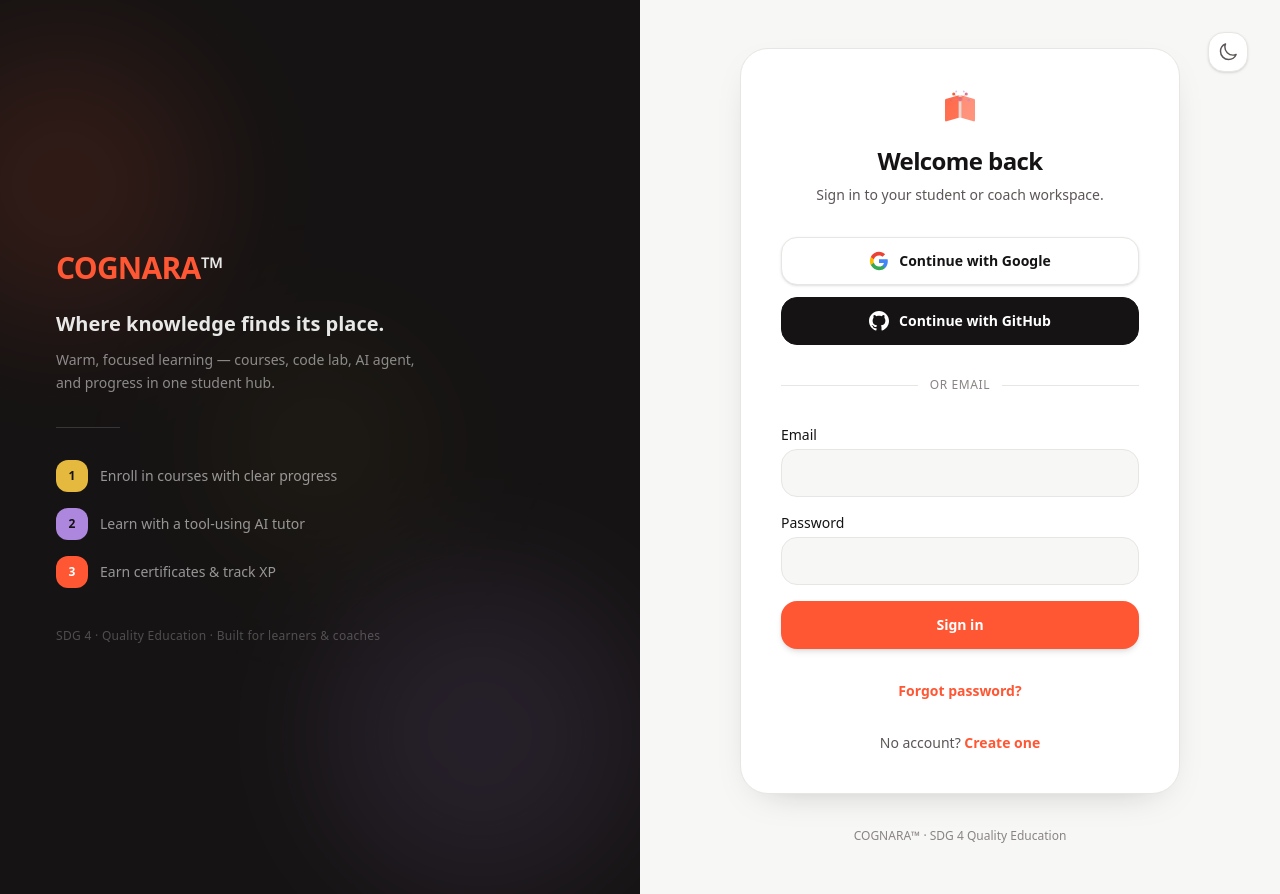
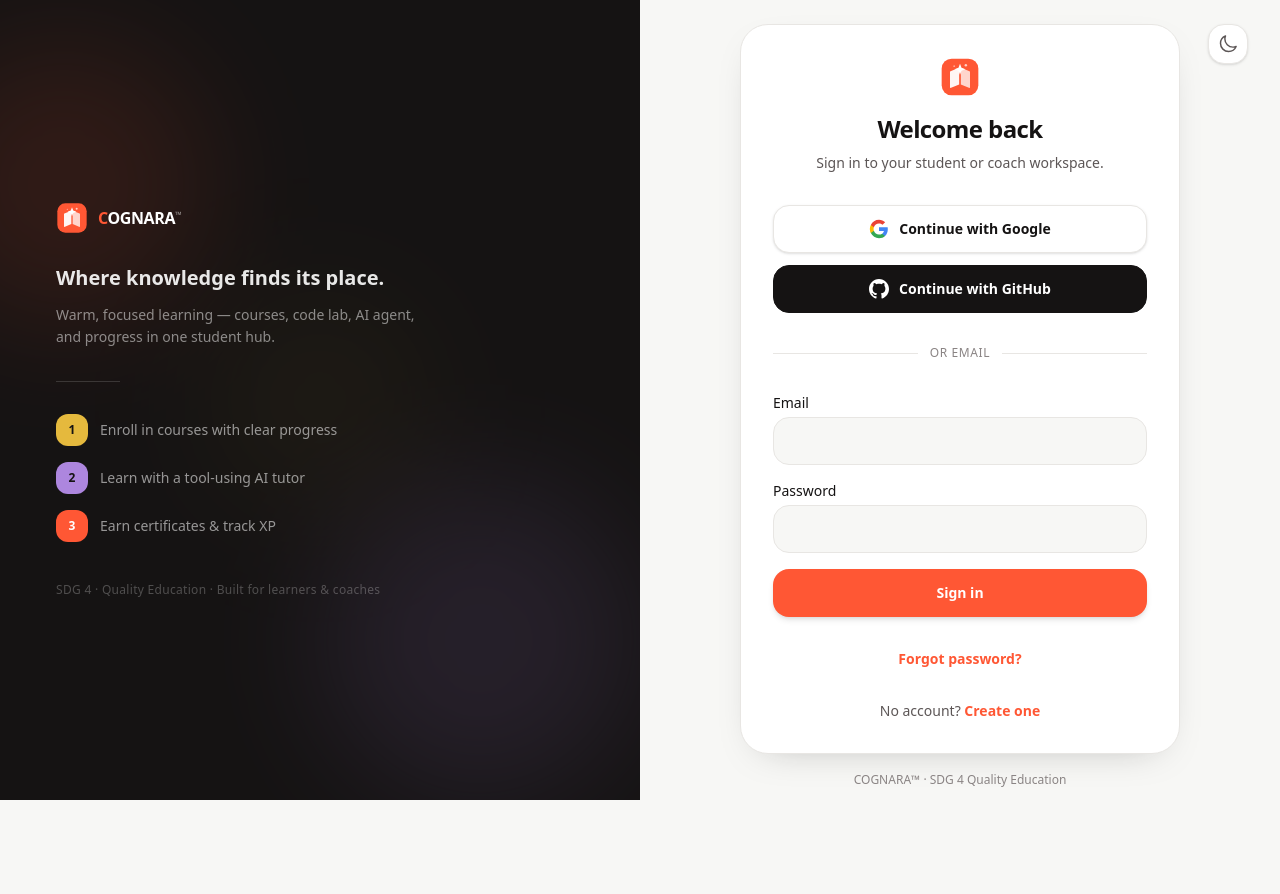
Before and after one commit to mianzaindev-mz/COGNARA-, a Next.js app: page /login in a window 1280 px wide. After the commit the page ends 800 px from the top, so only its background shows below. Built offline with nearby package versions, Linux system fonts and the light colour scheme; no server answers; a web font is replaced by a local one.

Commit message:
Fixed inconsistant UI

```diff
--- a/src/app/(auth)/forgot-password/page.tsx
+++ b/src/app/(auth)/forgot-password/page.tsx
@@ -1,4 +1,5 @@
 import { ForgotPasswordForm } from "@/components/auth/forgot-password-form";
+import { CognaraLogo } from "@/components/shared/cognara-logo";
 
 export const metadata = {
   title: "Forgot password — COGNARA™",
@@ -7,14 +8,12 @@ export const metadata = {
 export default function ForgotPasswordPage() {
   return (
     <>
-      <div className="mb-8 text-center">
-        <p className="text-sm font-medium tracking-[0.15em] text-[#6366F1]">
-          COGNARA™
-        </p>
-        <h1 className="mt-2 text-2xl font-semibold text-[#0A0A0A] dark:text-white">
+      <div className="mb-8 text-center flex flex-col items-center">
+        <CognaraLogo variant="icon" size={40} className="mb-3" />
+        <h1 className="mt-1 text-2xl font-bold tracking-tight text-cn-ink">
           Reset password
         </h1>
-        <p className="mt-2 text-sm text-neutral-600 dark:text-neutral-300">
+        <p className="mt-2 text-sm text-cn-ink-muted">
           We will email you a secure link if the account exists.
         </p>
       </div>
--- a/src/app/(auth)/layout.tsx
+++ b/src/app/(auth)/layout.tsx
@@ -1,5 +1,6 @@
 import Link from "next/link";
 import { ThemeToggle } from "@/components/theme/theme-toggle";
+import { CognaraLogo } from "@/components/shared/cognara-logo";
 
 export default function AuthLayout({
   children,
@@ -7,8 +8,8 @@ export default function AuthLayout({
   children: React.ReactNode;
 }>) {
   return (
-    <div className="grid min-h-screen bg-cn-canvas lg:grid-cols-2">
-      {/* Brand panel — dark rail with centered content */}
+    <div className="grid h-screen overflow-hidden bg-cn-canvas lg:grid-cols-2">
+      {/* Brand panel — dark rail */}
       <aside className="relative hidden flex-col items-start justify-center overflow-hidden bg-cn-sidebar p-10 text-white lg:flex lg:p-14">
         <div className="pointer-events-none absolute inset-0 opacity-40" aria-hidden>
           <div className="absolute -left-20 top-10 h-72 w-72 rounded-full bg-cn-orange/30 blur-3xl" />
@@ -17,9 +18,8 @@ export default function AuthLayout({
         </div>
 
         <div className="relative w-full max-w-md">
-          <Link href="/" className="text-3xl font-bold tracking-tight">
-            <span className="text-cn-orange">COGNARA</span>
-            <span className="text-white/90">™</span>
+          <Link href="/" className="inline-block">
+            <CognaraLogo variant="full" size={32} onDark />
           </Link>
 
           <p className="mt-6 text-xl font-semibold leading-snug text-white/90">
@@ -29,50 +29,41 @@ export default function AuthLayout({
             Warm, focused learning — courses, code lab, AI agent, and progress in one student hub.
           </p>
 
-          {/* Divider */}
           <div className="my-8 h-px w-16 bg-white/15" />
 
-          {/* Steps */}
           <ul className="space-y-4 text-sm text-white/55">
             <li className="flex items-center gap-3">
-              <span className="flex h-8 w-8 shrink-0 items-center justify-center rounded-xl bg-cn-yellow/90 text-cn-sidebar text-xs font-bold">
-                1
-              </span>
+              <span className="flex h-8 w-8 shrink-0 items-center justify-center rounded-xl bg-cn-yellow/90 text-cn-sidebar text-xs font-bold">1</span>
               Enroll in courses with clear progress
             </li>
             <li className="flex items-center gap-3">
-              <span className="flex h-8 w-8 shrink-0 items-center justify-center rounded-xl bg-cn-lavender/90 text-cn-sidebar text-xs font-bold">
-                2
-              </span>
+              <span className="flex h-8 w-8 shrink-0 items-center justify-center rounded-xl bg-cn-lavender/90 text-cn-sidebar text-xs font-bold">2</span>
               Learn with a tool-using AI tutor
             </li>
             <li className="flex items-center gap-3">
-              <span className="flex h-8 w-8 shrink-0 items-center justify-center rounded-xl bg-cn-orange text-xs font-bold text-white">
-                3
-              </span>
-              Earn certificates & track XP
+              <span className="flex h-8 w-8 shrink-0 items-center justify-center rounded-xl bg-cn-orange text-xs font-bold text-white">3</span>
+              Earn certificates &amp; track XP
             </li>
           </ul>
 
-          {/* Bottom tagline */}
           <p className="mt-10 text-xs font-medium tracking-wide text-white/25">
-            SDG 4 · Quality Education · Built for learners & coaches
+            SDG 4 · Quality Education · Built for learners &amp; coaches
           </p>
         </div>
       </aside>
 
-      {/* Form column */}
-      <div className="relative flex flex-col px-4 py-8 sm:px-8 lg:px-14 lg:py-12">
-        <div className="mb-6 flex items-center justify-between lg:absolute lg:right-8 lg:top-8 lg:mb-0">
-          <Link href="/" className="text-sm font-bold text-cn-orange lg:hidden">
-            COGNARA™
+      {/* Form column — NO SCROLL */}
+      <div className="relative flex h-full flex-col overflow-hidden px-4 py-4 sm:px-8 lg:px-14 lg:py-6">
+        <div className="flex items-center justify-between lg:absolute lg:right-8 lg:top-6">
+          <Link href="/" className="lg:hidden">
+            <CognaraLogo variant="icon" size={28} />
           </Link>
           <ThemeToggle className="ml-auto" />
         </div>
 
         <div className="mx-auto flex w-full max-w-[440px] flex-1 flex-col justify-center">
-          <div className="cn-card p-8 sm:p-10">{children}</div>
-          <p className="mt-8 text-center text-xs leading-relaxed text-cn-ink-subtle">
+          <div className="cn-card p-6 sm:p-8">{children}</div>
+          <p className="mt-4 text-center text-xs leading-relaxed text-cn-ink-subtle">
             COGNARA™ · SDG 4 Quality Education
           </p>
         </div>
--- a/src/app/(auth)/reset-password/page.tsx
+++ b/src/app/(auth)/reset-password/page.tsx
@@ -1,4 +1,5 @@
 import { ResetPasswordForm } from "@/components/auth/reset-password-form";
+import { CognaraLogo } from "@/components/shared/cognara-logo";
 
 export const metadata = {
   title: "Set new password — COGNARA™",
@@ -7,14 +8,12 @@ export const metadata = {
 export default function ResetPasswordPage() {
   return (
     <>
-      <div className="mb-8 text-center">
-        <p className="text-sm font-medium tracking-[0.15em] text-[#6366F1]">
-          COGNARA™
-        </p>
-        <h1 className="mt-2 text-2xl font-semibold text-[#0A0A0A] dark:text-white">
+      <div className="mb-8 text-center flex flex-col items-center">
+        <CognaraLogo variant="icon" size={40} className="mb-3" />
+        <h1 className="mt-1 text-2xl font-bold tracking-tight text-cn-ink">
           Choose a new password
         </h1>
-        <p className="mt-2 text-sm text-neutral-600 dark:text-neutral-300">
+        <p className="mt-2 text-sm text-cn-ink-muted">
           Open this page from the link in your email so the secure token is
           present in the URL.
         </p>
--- a/src/components/shared/cognara-logo.tsx
+++ b/src/components/shared/cognara-logo.tsx
@@ -1,13 +1,13 @@
 /**
  * COGNARA™ Logo — SVG icon mark
  *
- * Concept: Open book with neural network / brain nodes emerging from pages.
- * Inspired by the reference logos: book + AI neurons + circuit lines.
+ * Concept: Orange rounded square with white open book + neural sparkle star.
+ * Clean, bold design that reads clearly at 24px–64px.
  *
  * Three variants:
  *  - icon:    Just the mark (sidebar, favicon)
  *  - full:    Icon + "COGNARA" wordmark
- *  - tagline: Icon + "COGNARA" + "AI-Powered Education Platform"
+ *  - tagline: Icon + "COGNARA" + "AI-Powered Education"
  */
 
 type LogoProps = {
@@ -15,66 +15,47 @@ type LogoProps = {
   className?: string;
   /** Override the icon size (default: 32 for icon, 28 for full/tagline) */
   size?: number;
+  /** Use white text for dark backgrounds (default: false) */
+  onDark?: boolean;
 };
 
-export function CognaraLogo({ variant = "icon", className = "", size }: LogoProps) {
+export function CognaraLogo({ variant = "icon", className = "", size, onDark = false }: LogoProps) {
   const iconSize = size ?? (variant === "icon" ? 32 : 28);
 
   const icon = (
     <svg
       width={iconSize}
       height={iconSize}
-      viewBox="0 0 64 64"
+      viewBox="0 0 48 48"
       fill="none"
       xmlns="http://www.w3.org/2000/svg"
       className="shrink-0"
       aria-hidden
     >
-      <defs>
-        <linearGradient id="cn-grad" x1="0" y1="0" x2="64" y2="64" gradientUnits="userSpaceOnUse">
-          <stop offset="0%" stopColor="#FF5734" />
-          <stop offset="100%" stopColor="#FF6B4A" />
-        </linearGradient>
-        <linearGradient id="cn-node" x1="20" y1="8" x2="44" y2="32" gradientUnits="userSpaceOnUse">
-          <stop offset="0%" stopColor="#FF5734" />
-          <stop offset="100%" stopColor="#be94f5" />
-        </linearGradient>
-      </defs>
+      {/* Rounded square background */}
+      <rect x="2" y="2" width="44" height="44" rx="12" fill="#FF5734" />
 
-      {/* Open book */}
+      {/* Open book — left page */}
       <path
-        d="M8 48V18a2 2 0 011.2-1.83L30 10v36L9.2 51.83A2 2 0 018 50V48z"
-        fill="url(#cn-grad)"
-        opacity="0.9"
+        d="M12 34V18a1 1 0 01.6-.92L23 13v20l-10.4 4.33A1 1 0 0112 36.4V34z"
+        fill="white"
+        opacity="0.95"
       />
+      {/* Open book — right page */}
       <path
-        d="M56 48V18a2 2 0 00-1.2-1.83L34 10v36l20.8 5.83A2 2 0 0056 50V48z"
-        fill="url(#cn-grad)"
-        opacity="0.7"
+        d="M36 34V18a1 1 0 00-.6-.92L25 13v20l10.4 4.33A1 1 0 0036 36.4V34z"
+        fill="white"
+        opacity="0.75"
       />
 
-      {/* Book spine */}
-      <line x1="32" y1="10" x2="32" y2="46" stroke="#151313" strokeWidth="1.5" opacity="0.3" />
-
-      {/* Neural network nodes */}
-      <circle cx="32" cy="16" r="3.5" fill="url(#cn-node)" />
-      <circle cx="22" cy="8" r="2.5" fill="url(#cn-node)" />
-      <circle cx="42" cy="8" r="2.5" fill="url(#cn-node)" />
-      <circle cx="18" cy="18" r="2" fill="url(#cn-node)" opacity="0.7" />
-      <circle cx="46" cy="18" r="2" fill="url(#cn-node)" opacity="0.7" />
-      <circle cx="26" cy="4" r="1.5" fill="#be94f5" opacity="0.6" />
-      <circle cx="38" cy="4" r="1.5" fill="#be94f5" opacity="0.6" />
-
-      {/* Neural connections */}
-      <line x1="32" y1="16" x2="22" y2="8" stroke="#FF5734" strokeWidth="1" opacity="0.5" />
-      <line x1="32" y1="16" x2="42" y2="8" stroke="#FF5734" strokeWidth="1" opacity="0.5" />
-      <line x1="32" y1="16" x2="18" y2="18" stroke="#be94f5" strokeWidth="0.8" opacity="0.4" />
-      <line x1="32" y1="16" x2="46" y2="18" stroke="#be94f5" strokeWidth="0.8" opacity="0.4" />
-      <line x1="22" y1="8" x2="26" y2="4" stroke="#be94f5" strokeWidth="0.6" opacity="0.3" />
-      <line x1="42" y1="8" x2="38" y2="4" stroke="#be94f5" strokeWidth="0.6" opacity="0.3" />
-
-      {/* Glow dot at center */}
-      <circle cx="32" cy="16" r="5" fill="#FF5734" opacity="0.15" />
+      {/* Neural spark — 4-point star emerging from book */}
+      <path
+        d="M24 8l1.8 4.8L30.6 14.6l-4.8 1.8L24 21.2l-1.8-4.8-4.8-1.8 4.8-1.8L24 8z"
+        fill="white"
+      />
+      {/* Small accent sparkles */}
+      <circle cx="31" cy="10" r="1.5" fill="white" opacity="0.7" />
+      <circle cx="17" cy="11" r="1" fill="white" opacity="0.5" />
     </svg>
   );
 
@@ -82,16 +63,19 @@ export function CognaraLogo({ variant = "icon", className = "", size }: LogoProp
     return <span className={className}>{icon}</span>;
   }
 
+  const textColor = onDark ? "text-white" : "text-cn-ink";
+  const subColor = onDark ? "text-white/50" : "text-cn-ink-subtle";
+
   return (
     <span className={`inline-flex items-center gap-2.5 ${className}`}>
       {icon}
       <span className="flex flex-col leading-tight">
-        <span className="text-base font-bold tracking-tight text-cn-ink">
+        <span className={`text-base font-bold tracking-tight ${textColor}`}>
           <span className="text-cn-orange">C</span>OGNARA
-          <span className="text-[9px] align-super font-semibold text-cn-ink-subtle">™</span>
+          <span className={`text-[9px] align-super font-semibold ${subColor}`}>™</span>
         </span>
         {variant === "tagline" && (
-          <span className="text-[10px] font-medium uppercase tracking-[0.12em] text-cn-ink-subtle">
+          <span className={`text-[10px] font-medium uppercase tracking-[0.12em] ${subColor}`}>
             AI-Powered Education
           </span>
         )}
```
Also changed, not shown: src/app/banned/page.tsx (+6 -4 lines), src/app/onboarding/coach/page.tsx (+7 -8 lines), src/app/onboarding/student/page.tsx (+7 -8 lines), src/app/verify-email/page.tsx (+10 -11 lines), src/app/icon.svg (added).
